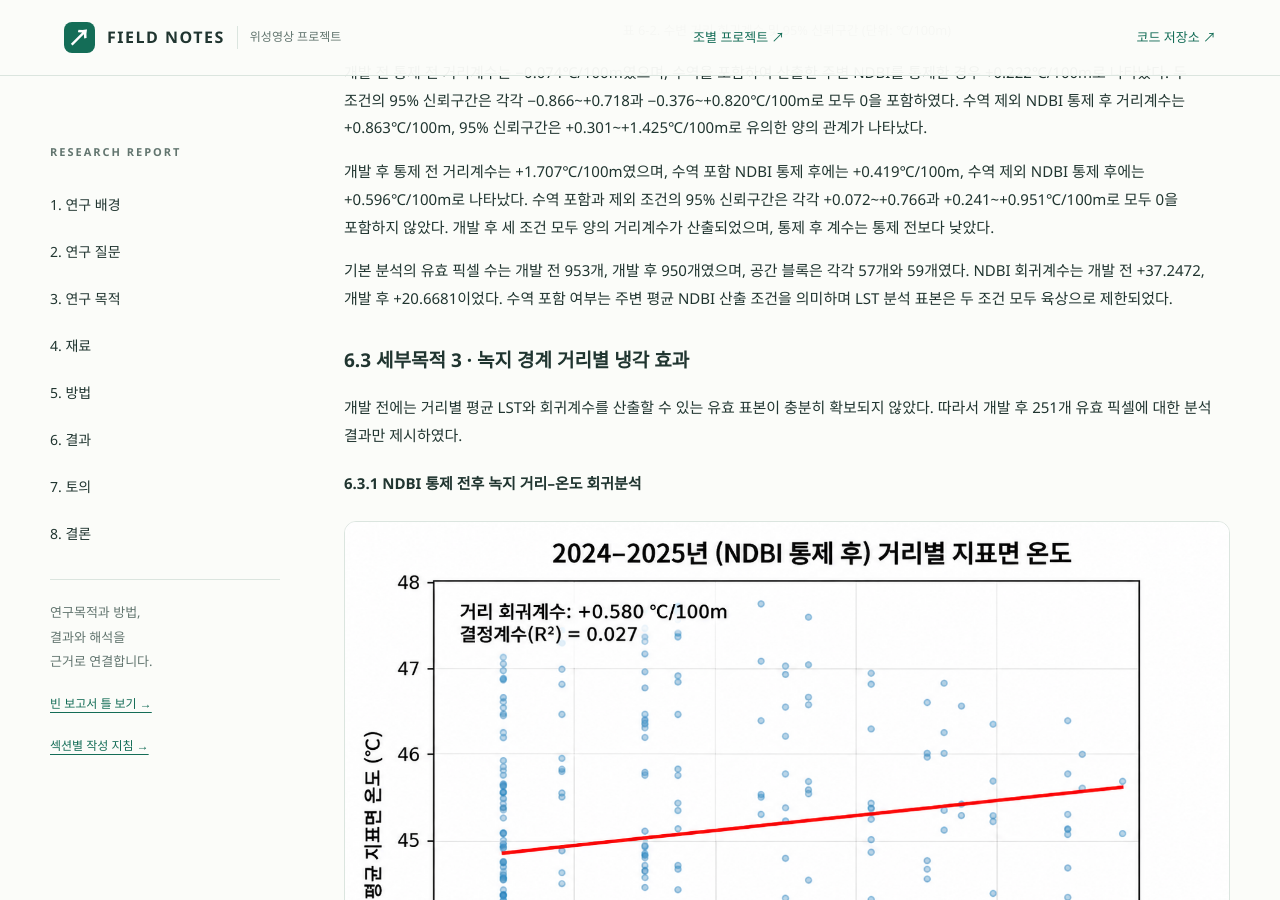
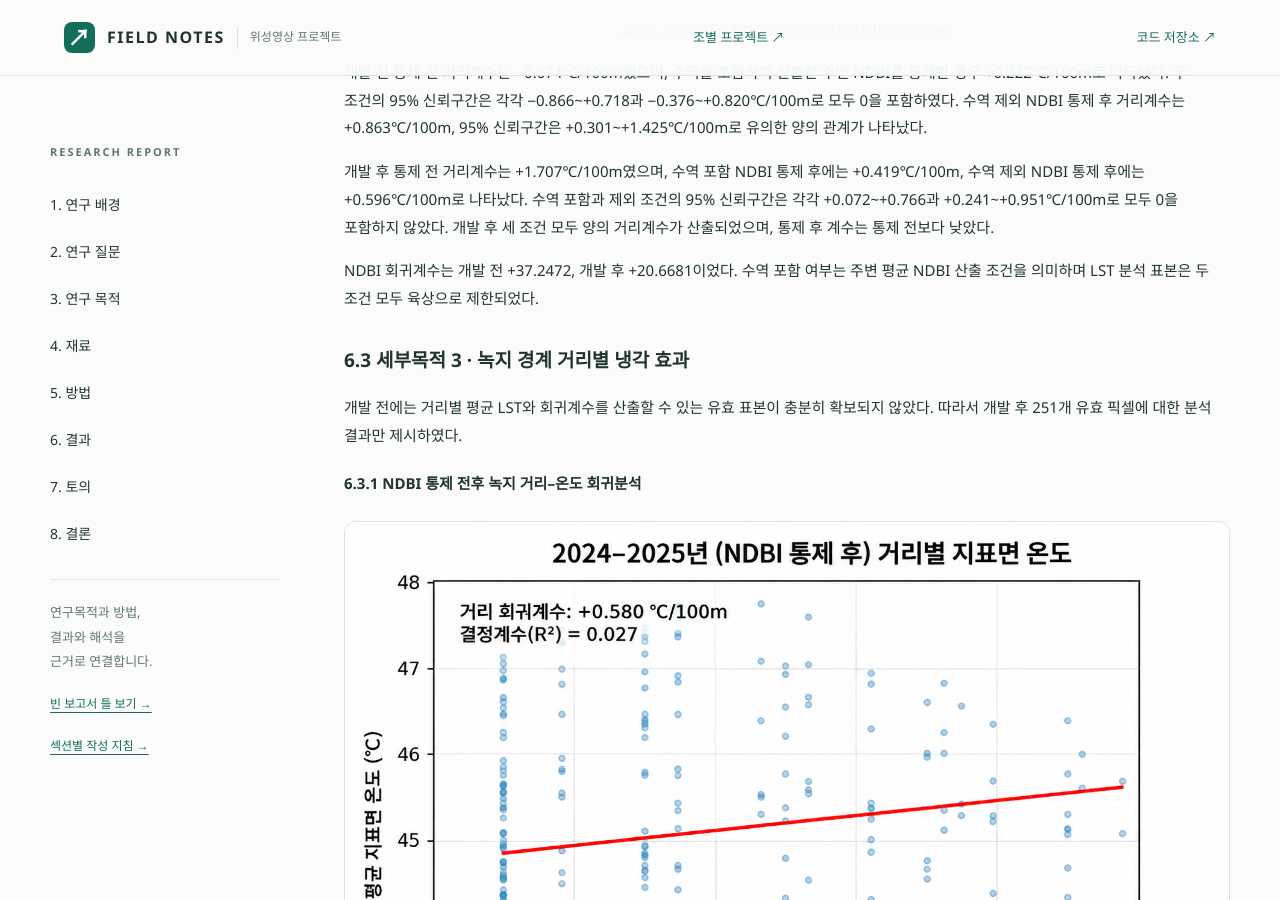
Before and after one commit to kimeunbyeol244/surveying-final-project-6, a Jekyll site: the page built from docs/index.md, in a window 1280 px wide and 900 px high, scrolled down 20763 px. Built offline with Jekyll 4.4.1, drawn with Linux system fonts in a browser that asks for light colours.

Commit message:
Update index.md

```diff
--- a/docs/index.md
+++ b/docs/index.md
@@ -333,7 +333,7 @@ NDBI만을 이용한 통계적 보정
 
 개발 후 통제 전 거리계수는 +1.707℃/100m였으며, 수역 포함 NDBI 통제 후에는 +0.419℃/100m, 수역 제외 NDBI 통제 후에는 +0.596℃/100m로 나타났다. 수역 포함과 제외 조건의 95% 신뢰구간은 각각 +0.072~+0.766과 +0.241~+0.951℃/100m로 모두 0을 포함하지 않았다. 개발 후 세 조건 모두 양의 거리계수가 산출되었으며, 통제 후 계수는 통제 전보다 낮았다.
 
-기본 분석의 유효 픽셀 수는 개발 전 953개, 개발 후 950개였으며, 공간 블록은 각각 57개와 59개였다. NDBI 회귀계수는 개발 전 +37.2472, 개발 후 +20.6681이었다. 수역 포함 여부는 주변 평균 NDBI 산출 조건을 의미하며 LST 분석 표본은 두 조건 모두 육상으로 제한되었다.
+ NDBI 회귀계수는 개발 전 +37.2472, 개발 후 +20.6681이었다. 수역 포함 여부는 주변 평균 NDBI 산출 조건을 의미하며 LST 분석 표본은 두 조건 모두 육상으로 제한되었다.
 
 ### 6.3 세부목적 3 · 녹지 경계 거리별 냉각 효과
 
```
